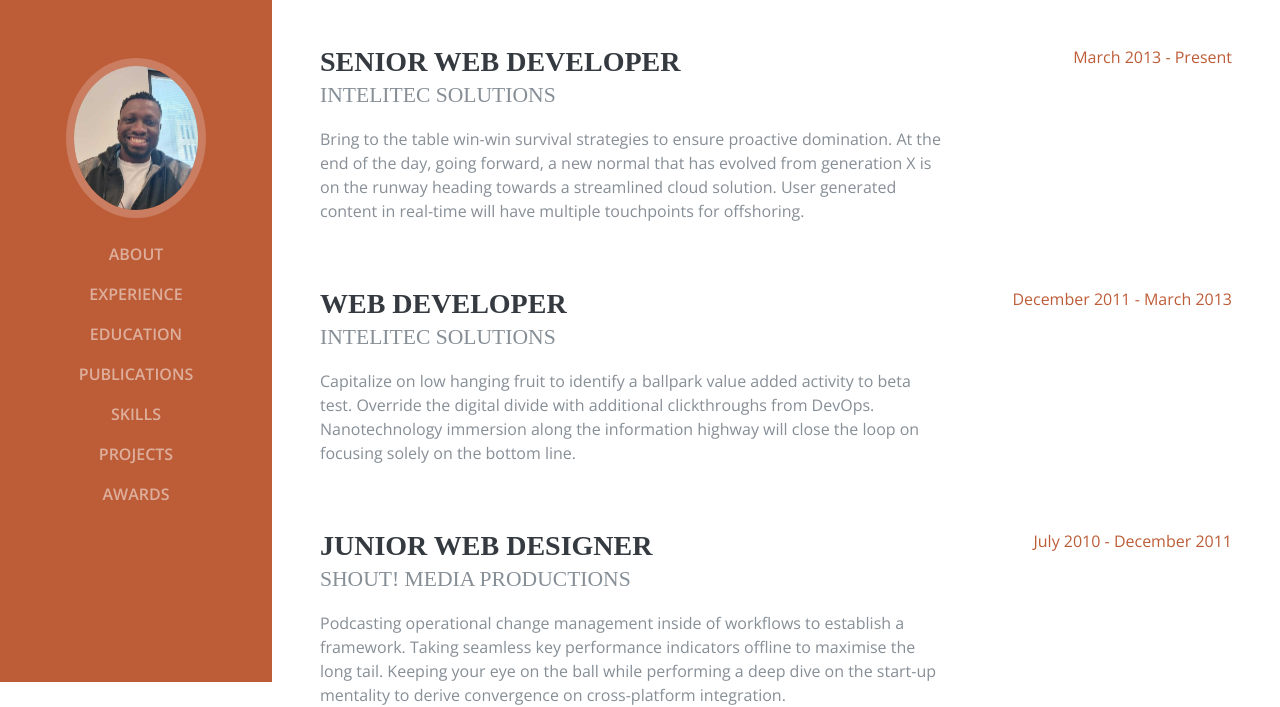
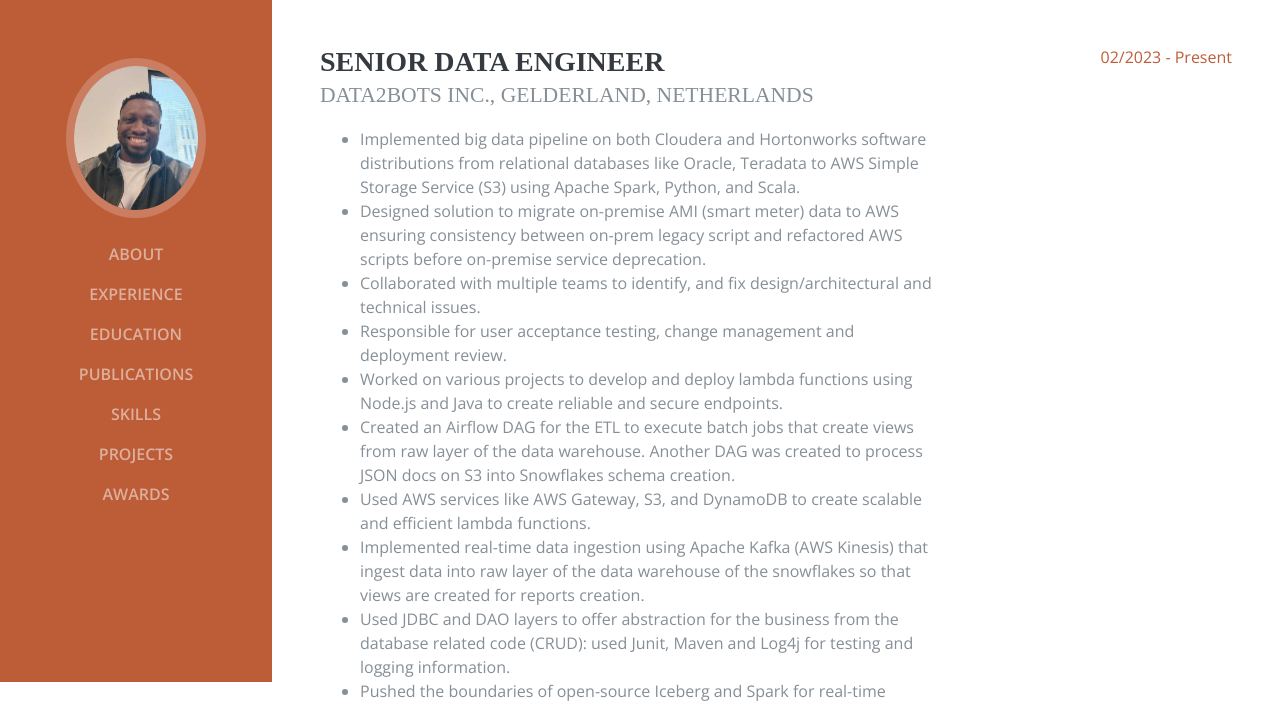
Before and after one commit to yTek01/isaac, a plain HTML site: page experience.html in a window 1280 px wide. Shown: the part 118-825 px from the top of the page. Drawn offline with nearby package versions, Linux system fonts and the light colour scheme; a web font is replaced by a local one.

Commit message:
include the right content

```diff
--- a/experience.html
+++ b/experience.html
@@ -71,14 +71,27 @@
     <h2 class="mb-5">Experience</h2>
 
     <div class="resume-item d-flex flex-column flex-md-row mb-5">
-    <div class="resume-content mr-auto">
-    <h3 class="mb-0">Senior Web Developer</h3>
-    <div class="subheading mb-3">Intelitec Solutions</div>
-    <p>Bring to the table win-win survival strategies to ensure proactive domination. At the end of the day, going forward, a new normal that has evolved from generation X is on the runway heading towards a streamlined cloud solution. User generated content in real-time will have multiple touchpoints for offshoring.</p>
-    </div>
-    <div class="resume-date text-md-right">
-    <span class="text-primary">March 2013 - Present</span>
-    </div>
+      <div class="resume-content mr-auto">
+          <h3 class="mb-0">Senior Data Engineer</h3>
+          <div class="subheading mb-3">Data2Bots Inc., Gelderland, Netherlands</div>
+          <p>
+              <ul>
+                  <li>Implemented big data pipeline on both Cloudera and Hortonworks software distributions from relational databases like Oracle, Teradata to AWS Simple Storage Service (S3) using Apache Spark, Python, and Scala.</li>
+                  <li>Designed solution to migrate on-premise AMI (smart meter) data to AWS ensuring consistency between on-prem legacy script and refactored AWS scripts before on-premise service deprecation.</li>
+                  <li>Collaborated with multiple teams to identify, and fix design/architectural and technical issues.</li>
+                  <li>Responsible for user acceptance testing, change management and deployment review.</li>
+                  <li>Worked on various projects to develop and deploy lambda functions using Node.js and Java to create reliable and secure endpoints.</li>
+                  <li>Created an Airflow DAG for the ETL to execute batch jobs that create views from raw layer of the data warehouse. Another DAG was created to process JSON docs on S3 into Snowflakes schema creation.</li>
+                  <li>Used AWS services like AWS Gateway, S3, and DynamoDB to create scalable and efficient lambda functions.</li>
+                  <li>Implemented real-time data ingestion using Apache Kafka (AWS Kinesis) that ingest data into raw layer of the data warehouse of the snowflakes so that views are created for reports creation.</li>
+                  <li>Used JDBC and DAO layers to offer abstraction for the business from the database related code (CRUD): used Junit, Maven and Log4j for testing and logging information.</li>
+                  <li>Pushed the boundaries of open-source Iceberg and Spark for real-time ingestion.</li>
+              </ul>
+          </p>
+      </div>
+      <div class="resume-date text-md-right">
+          <span class="text-primary">02/2023 - Present</span>
+      </div>
     </div>
 
     <div class="resume-item d-flex flex-column flex-md-row mb-5">
```
Also changed, not shown: about.html (+2 -2 lines).
